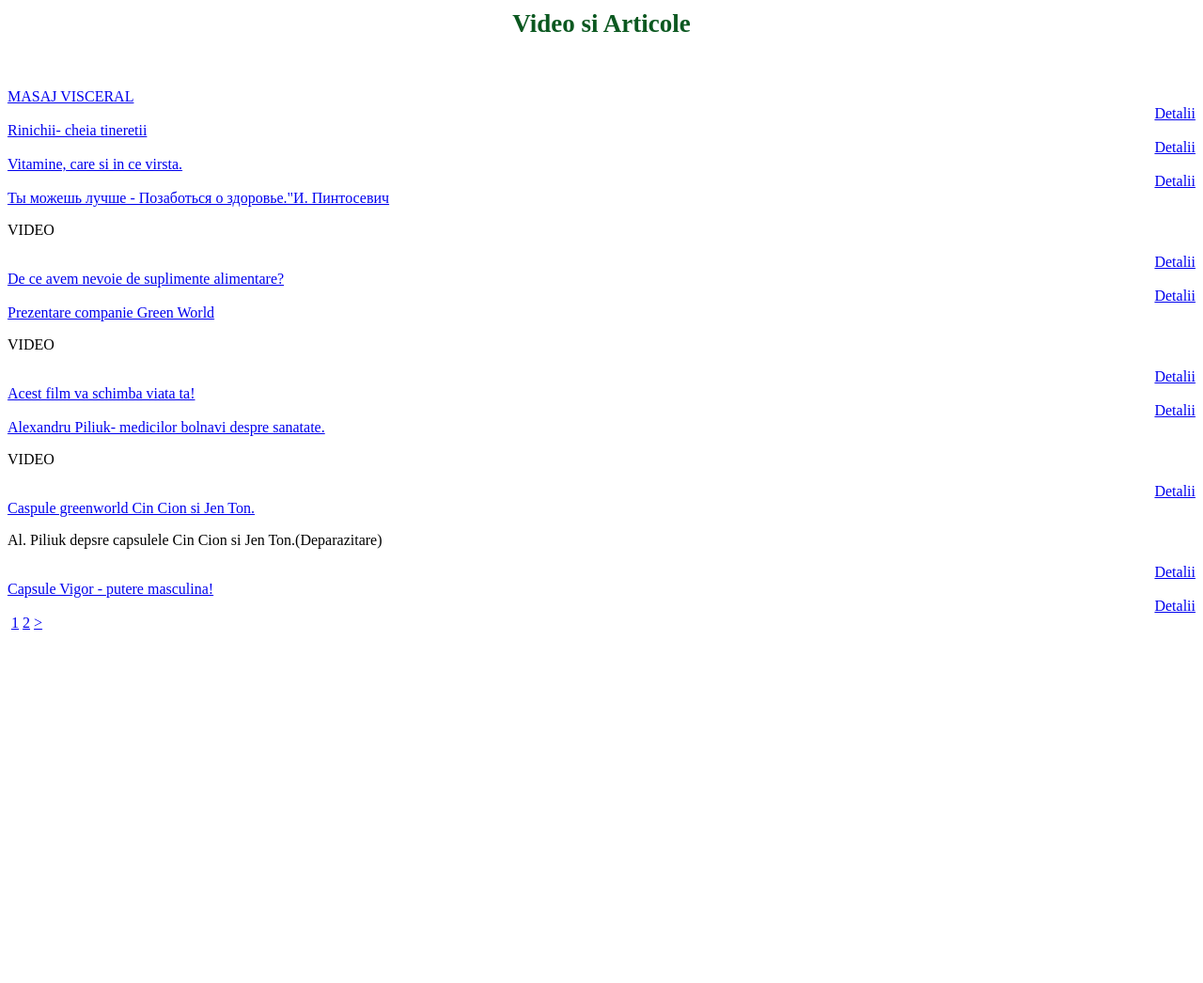
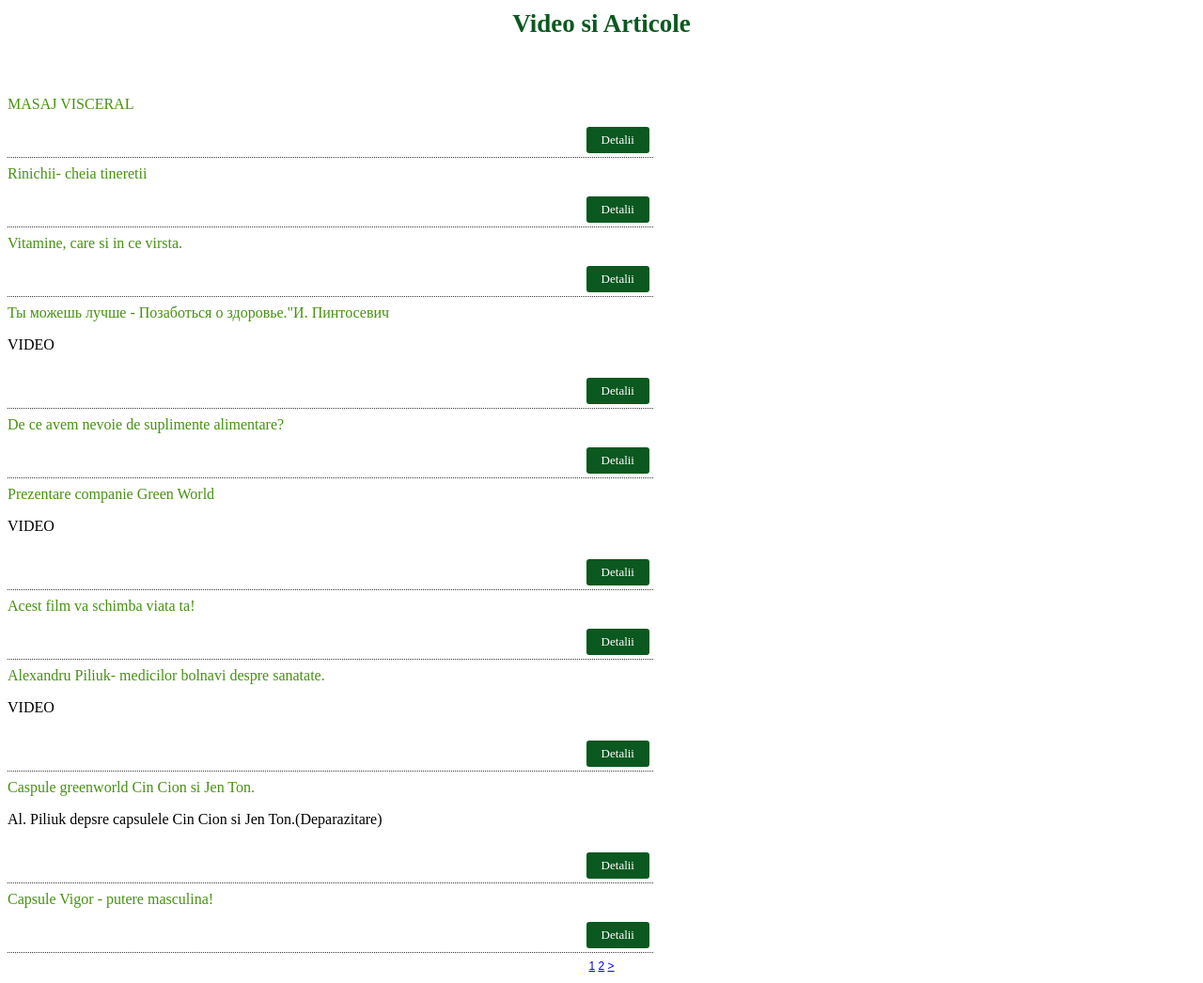
Before and after one commit to pd0x000/pd0x000, a PHP site: page /video.html in a window 1280 px wide. Shown: the whole page at 94% size. Before the commit the page ends 670 px from the top, so only its background shows below. Run offline with PHP 8.4, Linux system fonts and the light colour scheme.

Commit message:
Add files via upload

```diff
--- a/css/style.css
+++ b/css/style.css
@@ -19,3 +19,50 @@
 .row{
     display: flex;
 }
+a.read-more {
+    display: block;
+    text-decoration: none;
+    border-radius: 3px;
+    margin-top: 10px;
+    background-color: #0b5820;
+    font-size: 13px;
+    text-align: center;
+    color: #FFFFFF;
+    float: right;
+    padding: 6px 16px;
+}
+.link {
+    color: #469210;
+    text-decoration: none;
+}
+.link::hover{
+    color: #2b6204
+}
+.clear {
+    clear: both;
+}
+.article {
+    border-bottom: 1px dotted #373737;
+    width: 687px;
+    padding-bottom: 4px;
+}
+.article-text {
+    margin: 5px 0;
+}
+.article-in {
+    padding: 8px 4px 0px 0;
+}
+.pagination {
+    display: block;
+    margin-top: 4px;
+    /* margin-bottom: 16
+px
+; */
+    text-align: center;
+    height: 20px;
+    line-height: 20px;
+    clear: both;
+    font-family: Arial, Helvetica, sans-serif;
+    font-size: 12px;
+    font-weight: normal;
+}
```
Also changed, not shown: css/styles.css (+11 -7 lines).
